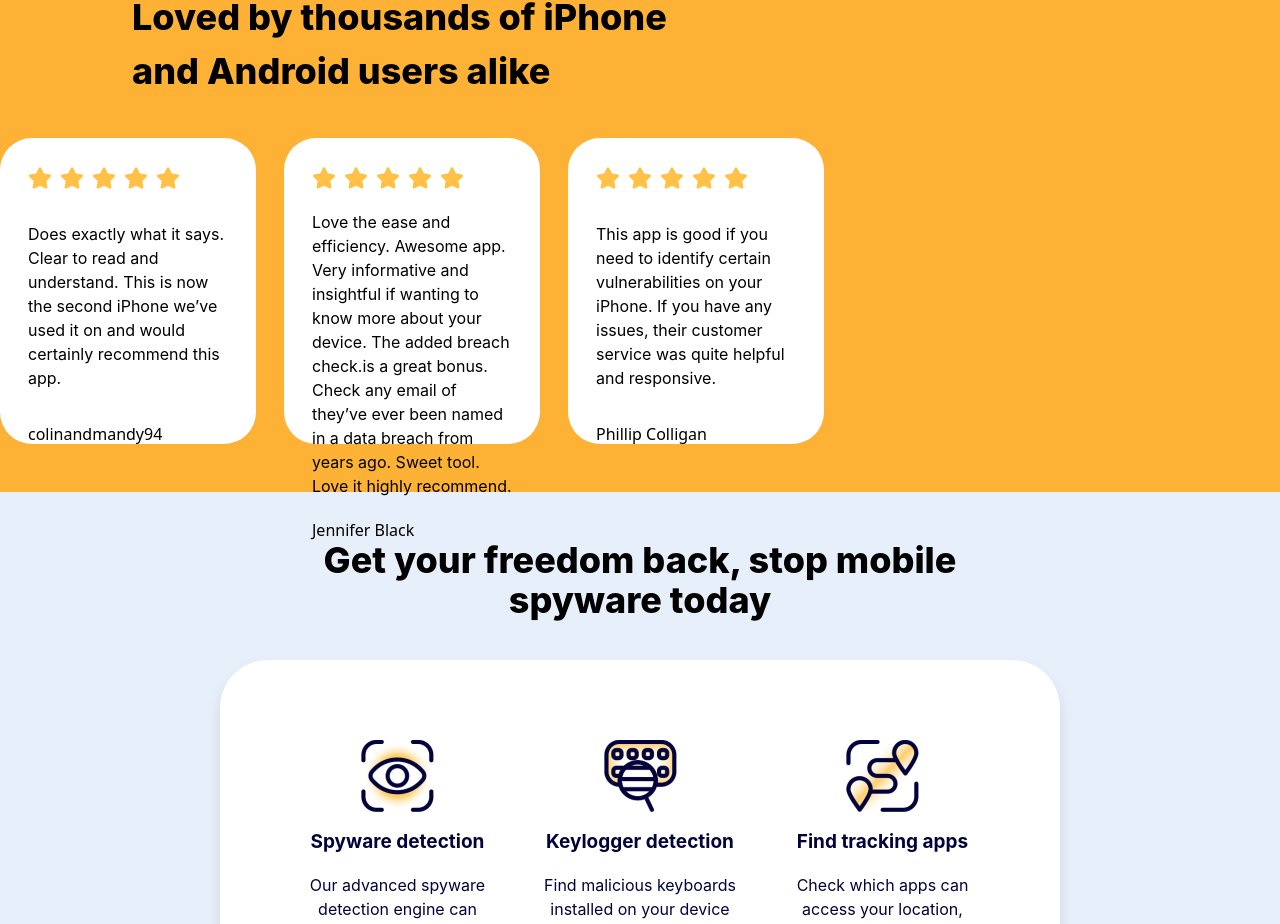
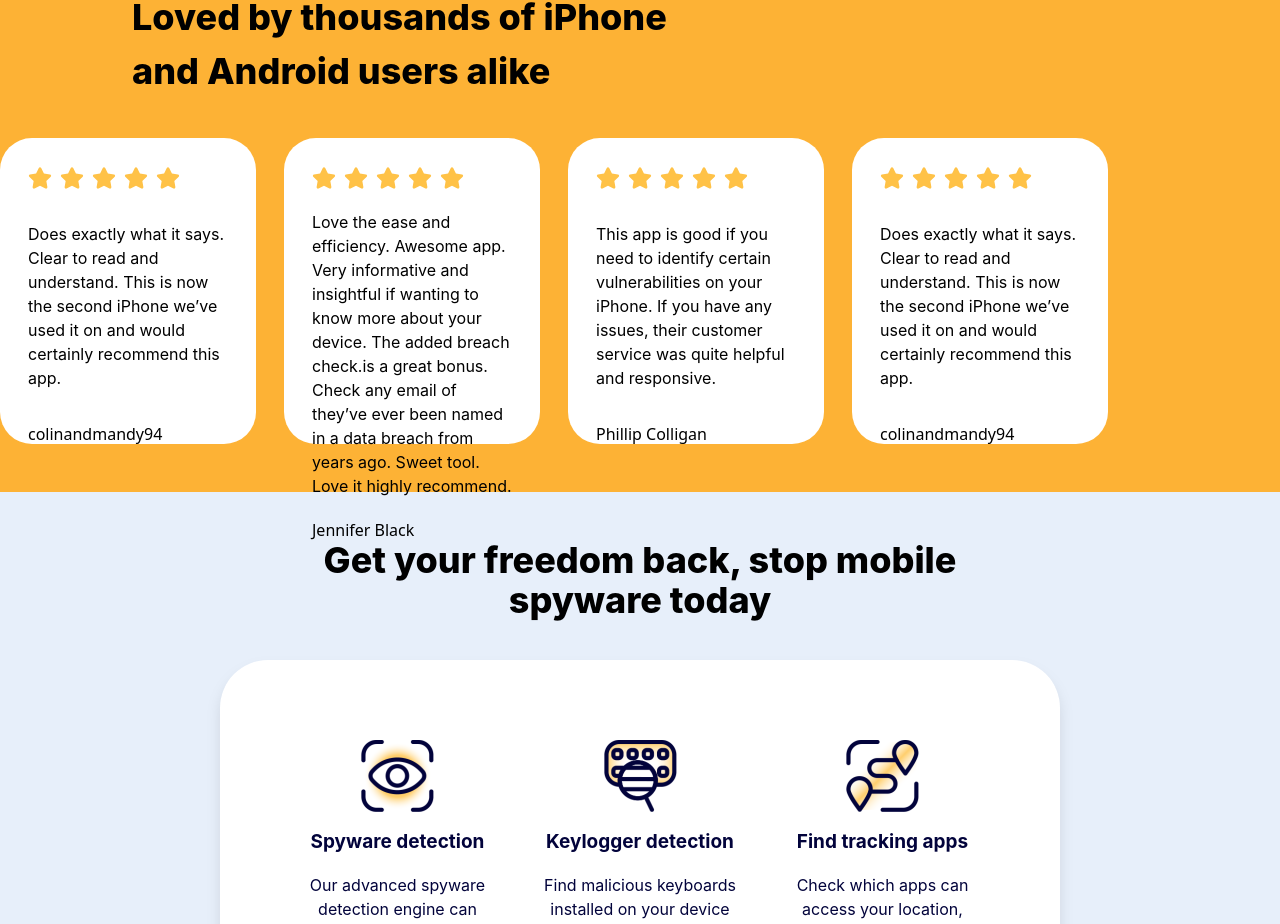
Before and after one commit to riemetoba/certo-react, a React (Vite) app: page / in a window 1280 px wide. Shown: the part 980-1904 px from the top of the page. Built offline with nearby package versions, Linux system fonts and the light colour scheme.

Commit message:
4th slider

```diff
--- a/src/components/layouts/Review.jsx
+++ b/src/components/layouts/Review.jsx
@@ -43,6 +43,18 @@ export default function Review() {
                 <p className="text-base font-Inter my-8">This app is good if you need to identify certain vulnerabilities on your iPhone. If you have any issues, their customer service was quite helpful and responsive.</p>
                 <p>Phillip Colligan</p>
             </div>
+              {/* slider four  */}
+            <div className="bg-white p-7 rounded-4xl w-[20%] h-[306px]">
+                <div className="flex items-center gap-x-2">
+                    <FaStar className="text-[#FFC247] text-2xl"/>
+                    <FaStar className="text-[#FFC247] text-2xl"/>
+                    <FaStar className="text-[#FFC247] text-2xl"/>
+                    <FaStar className="text-[#FFC247] text-2xl"/>
+                    <FaStar className="text-[#FFC247] text-2xl"/>
+                </div>
+                <p className="text-base font-Inter my-8">Does exactly what it says. Clear to read and understand. This is now the second iPhone we’ve used it on and would certainly recommend this app.</p>
+                <p>colinandmandy94</p>
+            </div>
          </div>
     </section>
   )
```
